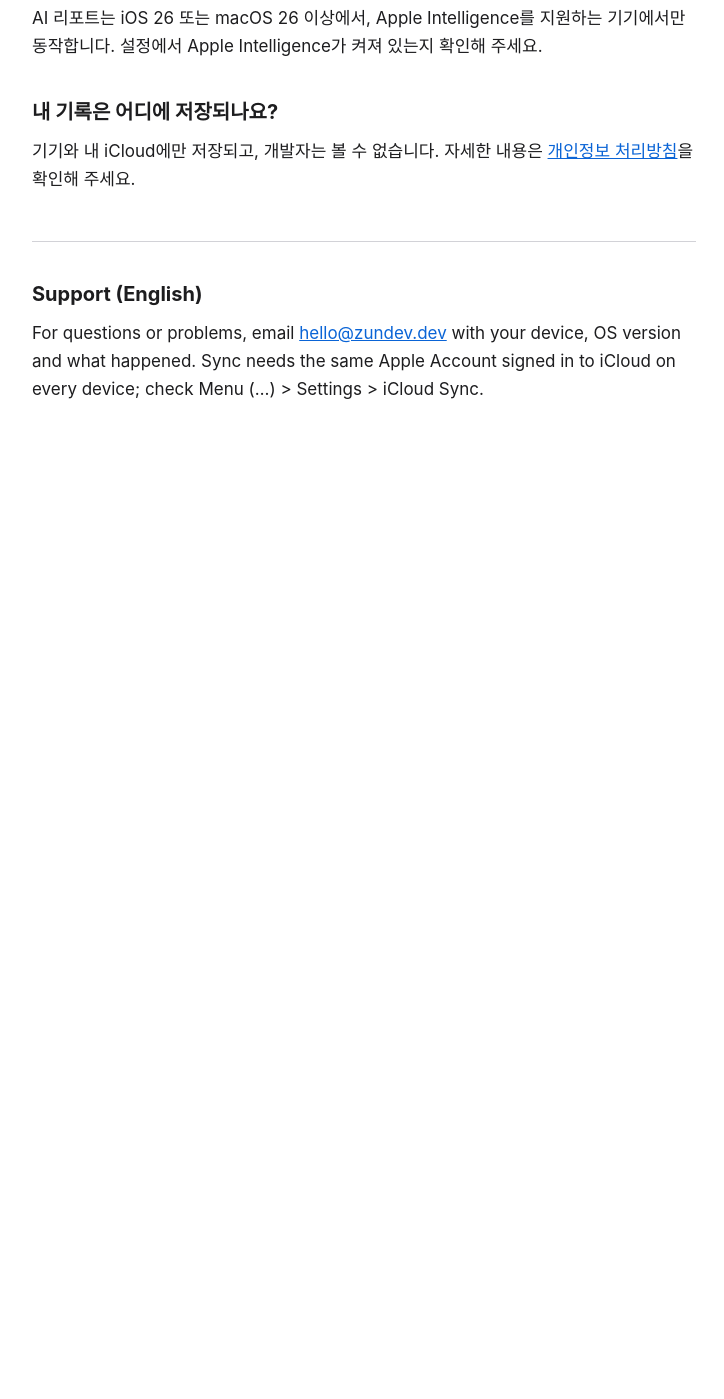
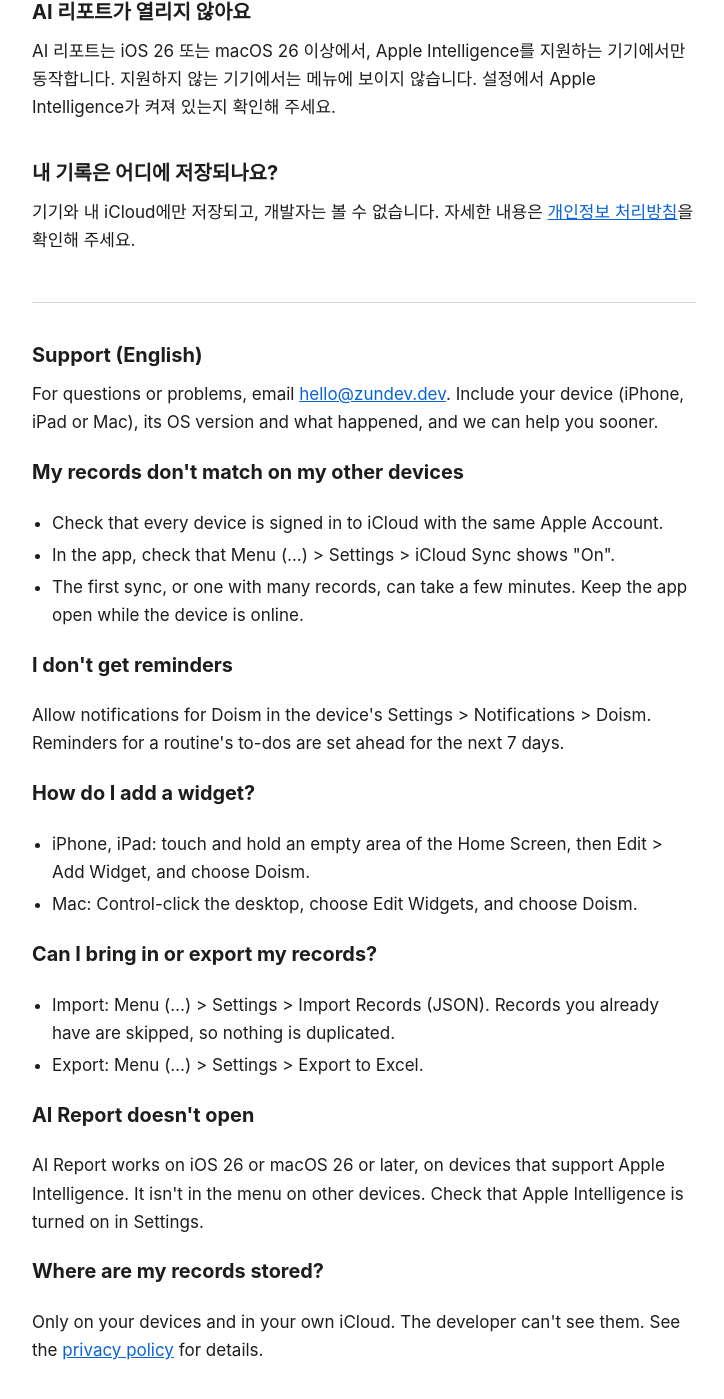
Before and after one commit to zunDev/doism, a plain HTML site: page support/index.html in a window 1280 px wide. Shown: the part 915-2314 px from the top of the page, without its empty margins (276-1000 px from the left). Before the commit the page ends 1390 px from the top, so only its background shows below. Drawn offline with Linux system fonts and the light colour scheme.

Commit message:
Expand the English support section and link the English sections
The support page gets the same answers in English as in Korean, and import
and export now point to Settings. Both pages link to their English section
at the top, and the home page has an English line.

```diff
--- a/support/index.html
+++ b/support/index.html
@@ -11,6 +11,7 @@
   <nav><a href="../">Doism</a><a href="../privacy/">개인정보 처리방침</a></nav>
 
   <h1>Doism 지원</h1>
+  <p class="meta" lang="en"><a href="#en">English</a></p>
   <p>궁금한 점이나 문제가 있으면 <a href="mailto:hello@zundev.dev">hello@zundev.dev</a>로 메일을 보내 주세요. 쓰고 있는 기기(iPhone, iPad, Mac), OS 버전, 증상을 함께 적어 주시면 더 빨리 도와드릴 수 있습니다.</p>
 
   <h2>다른 기기와 기록이 맞춰지지 않아요</h2>
@@ -31,20 +32,50 @@
 
   <h2>쓰던 기록을 옮기거나 내보낼 수 있나요?</h2>
   <ul>
-    <li>가져오기: 메뉴(…) &gt; 기록 가져오기 (JSON)를 고르세요. 이미 있는 기록은 건너뛰어서 중복되지 않습니다.</li>
-    <li>내보내기: 메뉴(…) &gt; 엑셀로 내보내기를 고르세요.</li>
+    <li>가져오기: 메뉴(…) &gt; 설정 &gt; 기록 가져오기 (JSON)를 고르세요. 이미 있는 기록은 건너뛰어서 중복되지 않습니다.</li>
+    <li>내보내기: 메뉴(…) &gt; 설정 &gt; 엑셀로 내보내기를 고르세요.</li>
   </ul>
 
   <h2>AI 리포트가 열리지 않아요</h2>
-  <p>AI 리포트는 iOS 26 또는 macOS 26 이상에서, Apple Intelligence를 지원하는 기기에서만 동작합니다. 설정에서 Apple Intelligence가 켜져 있는지 확인해 주세요.</p>
+  <p>AI 리포트는 iOS 26 또는 macOS 26 이상에서, Apple Intelligence를 지원하는 기기에서만 동작합니다. 지원하지 않는 기기에서는 메뉴에 보이지 않습니다. 설정에서 Apple Intelligence가 켜져 있는지 확인해 주세요.</p>
 
   <h2>내 기록은 어디에 저장되나요?</h2>
   <p>기기와 내 iCloud에만 저장되고, 개발자는 볼 수 없습니다. 자세한 내용은 <a href="../privacy/">개인정보 처리방침</a>을 확인해 주세요.</p>
 
   <hr>
 
-  <h2 lang="en">Support (English)</h2>
-  <p lang="en">For questions or problems, email <a href="mailto:hello@zundev.dev">hello@zundev.dev</a> with your device, OS version and what happened. Sync needs the same Apple Account signed in to iCloud on every device; check Menu (…) &gt; Settings &gt; iCloud Sync.</p>
+  <div lang="en" id="en">
+    <h2>Support (English)</h2>
+    <p>For questions or problems, email <a href="mailto:hello@zundev.dev">hello@zundev.dev</a>. Include your device (iPhone, iPad or Mac), its OS version and what happened, and we can help you sooner.</p>
+
+    <h3>My records don't match on my other devices</h3>
+    <ul>
+      <li>Check that every device is signed in to iCloud with the same Apple Account.</li>
+      <li>In the app, check that Menu (…) &gt; Settings &gt; iCloud Sync shows "On".</li>
+      <li>The first sync, or one with many records, can take a few minutes. Keep the app open while the device is online.</li>
+    </ul>
+
+    <h3>I don't get reminders</h3>
+    <p>Allow notifications for Doism in the device's Settings &gt; Notifications &gt; Doism. Reminders for a routine's to-dos are set ahead for the next 7 days.</p>
+
+    <h3>How do I add a widget?</h3>
+    <ul>
+      <li>iPhone, iPad: touch and hold an empty area of the Home Screen, then Edit &gt; Add Widget, and choose Doism.</li>
+      <li>Mac: Control-click the desktop, choose Edit Widgets, and choose Doism.</li>
+    </ul>
+
+    <h3>Can I bring in or export my records?</h3>
+    <ul>
+      <li>Import: Menu (…) &gt; Settings &gt; Import Records (JSON). Records you already have are skipped, so nothing is duplicated.</li>
+      <li>Export: Menu (…) &gt; Settings &gt; Export to Excel.</li>
+    </ul>
+
+    <h3>AI Report doesn't open</h3>
+    <p>AI Report works on iOS 26 or macOS 26 or later, on devices that support Apple Intelligence. It isn't in the menu on other devices. Check that Apple Intelligence is turned on in Settings.</p>
+
+    <h3>Where are my records stored?</h3>
+    <p>Only on your devices and in your own iCloud. The developer can't see them. See the <a href="../privacy/">privacy policy</a> for details.</p>
+  </div>
 </main>
 </body>
 </html>
```
Also changed, not shown: index.html (+1 -0 lines), privacy/index.html (+2 -2 lines).
